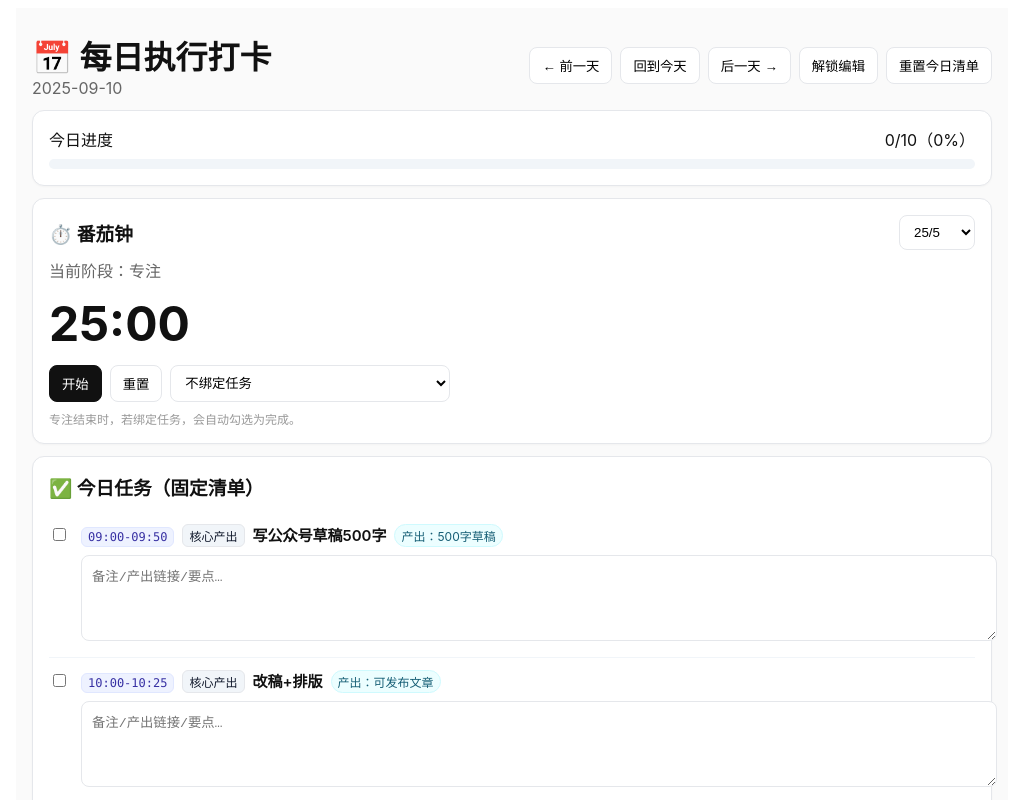
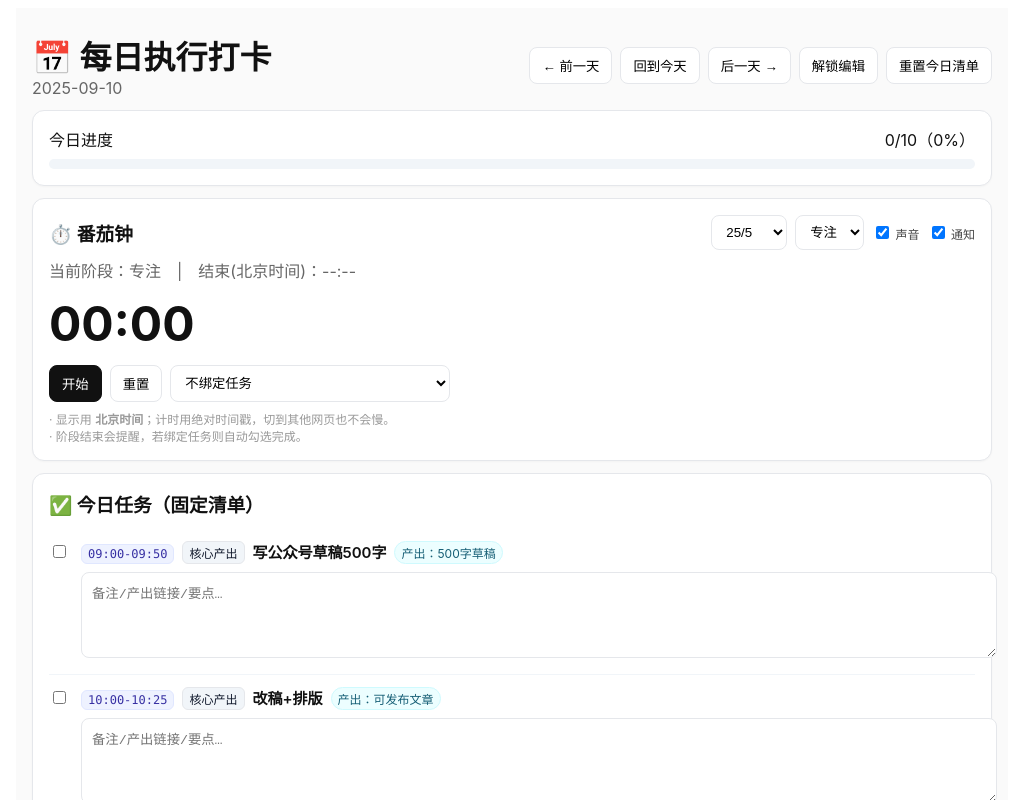
Before and after one commit to whanjj/daily-checkin, a React (Vite) app: page / in a window 1280 px wide. Shown: the top 800 px of the page, without its empty margins (128-1156 px from the left). Built offline with nearby package versions, Linux system fonts and the light colour scheme.

Commit message:
Update DailyCheckin.jsx

```diff
--- a/src/DailyCheckin.jsx
+++ b/src/DailyCheckin.jsx
@@ -62,17 +62,12 @@ const isOverdueNow = (today, t) => {
   const nowMin = now.getHours()*60 + now.getMinutes();
   return nowMin > timeToNum(end) && !t.done;
 };
-
 // 下载工具
 function download(filename, text, mime="text/plain;charset=utf-8") {
   const blob = new Blob([text], { type: mime });
   const url = URL.createObjectURL(blob);
   const a = document.createElement("a");
-  a.href = url;
-  a.download = filename;
-  document.body.appendChild(a);
-  a.click();
-  a.remove();
+  a.href = url; a.download = filename; document.body.appendChild(a); a.click(); a.remove();
   URL.revokeObjectURL(url);
 }
 
@@ -90,73 +85,192 @@ const DEFAULT_TASKS = [
   { fixedWindow: "15:30-15:45", section: "微博维护", title: "发1条+互动5条评论",             output: "微博动态" },
 ];
 
-/* ------------------ 番茄钟（可与任意任务绑定） ------------------ */
+/* ------------------ 番茄钟（北京时间/后台继续/提醒） ------------------ */
 function Pomodoro({ tasks, onAutoComplete }) {
-  const MODES = { "25/5": { focus:1500, rest:300 }, "50/10": { focus:3000, rest:600 } };
+  // 模式时长（秒）
+  const DUR = { "25/5": { focus: 25 * 60, rest: 5 * 60 }, "50/10": { focus: 50 * 60, rest: 10 * 60 } };
+  // 本地存储键（按天分）
+  const POMO_KEY = `pomo-state-${(new Date()).toISOString().slice(0,10)}`;
+
+  // 状态
   const [mode, setMode] = useState("25/5");
-  const [phase, setPhase] = useState("focus");
-  const [secondsLeft, setSecondsLeft] = useState(MODES[mode].focus);
+  const [phase, setPhase] = useState("focus");          // focus / rest
   const [running, setRunning] = useState(false);
+  const [endAt, setEndAt] = useState(null);             // 目标时间戳（ms）
   const [bindTaskId, setBindTaskId] = useState(tasks[0]?.id ?? "");
+  const [soundOn, setSoundOn] = useState(true);
+  const [notifyOn, setNotifyOn] = useState(true);
+  const [remain, setRemain] = useState(0);
 
+  // 读取历史（保证切页/刷新后继续）
   useEffect(() => {
-    setSecondsLeft(phase === "focus" ? MODES[mode].focus : MODES[mode].rest);
-  }, [mode, phase]);
+    try {
+      const raw = localStorage.getItem(POMO_KEY);
+      if (raw) {
+        const s = JSON.parse(raw);
+        if (s.mode) setMode(s.mode);
+        if (s.phase) setPhase(s.phase);
+        if (typeof s.running === "boolean") setRunning(s.running);
+        if (typeof s.endAt === "number") setEndAt(s.endAt);
+        if (s.bindTaskId) setBindTaskId(s.bindTaskId);
+        if (typeof s.soundOn === "boolean") setSoundOn(s.soundOn);
+        if (typeof s.notifyOn === "boolean") setNotifyOn(s.notifyOn);
+      }
+    } catch {}
+  }, []);
 
+  // 保存
+  const persist = (next = {}) => {
+    try {
+      const payload = { mode, phase, running, endAt, bindTaskId, soundOn, notifyOn, ...next };
+      localStorage.setItem(POMO_KEY, JSON.stringify(payload));
+    } catch {}
+  };
+
+  // 计算剩余秒（endAt - Date.now() → 后台也准确）
+  const computeRemain = () => {
+    if (!endAt) return 0;
+    const diff = Math.ceil((endAt - Date.now()) / 1000);
+    return Math.max(0, diff);
+  };
+
+  // 定时器：250ms 刷一次 UI；核心用绝对时间戳
   useEffect(() => {
-    if (!running) return;
-    const timer = setInterval(() => {
-      setSecondsLeft((s) => {
-        if (s <= 1) {
-          clearInterval(timer);
+    const iv = setInterval(() => setRemain(computeRemain()), 250);
+    return () => clearInterval(iv);
+    // eslint-disable-next-line react-hooks/exhaustive-deps
+  }, [endAt]);
+
+  // 到点提醒
+  const beep = () => {
+    if (!soundOn) return;
+    try {
+      const ctx = new (window.AudioContext || window.webkitAudioContext)();
+      const o = ctx.createOscillator();
+      const g = ctx.createGain();
+      o.connect(g); g.connect(ctx.destination);
+      o.type = "sine"; o.frequency.value = 880;
+      g.gain.setValueAtTime(0.001, ctx.currentTime);
+      g.gain.exponentialRampToValueAtTime(0.2, ctx.currentTime + 0.02);
+      o.start();
+      setTimeout(() => { g.gain.exponentialRampToValueAtTime(0.001, ctx.currentTime + 0.1); o.stop(ctx.currentTime + 0.12); }, 120);
+    } catch {}
+  };
+  const notify = (title, body) => {
+    if (!notifyOn) return;
+    try {
+      if ("Notification" in window) {
+        if (Notification.permission === "granted") {
+          new Notification(title, { body });
+        } else if (Notification.permission !== "denied") {
+          Notification.requestPermission().then((p) => {
+            if (p === "granted") new Notification(title, { body });
+          });
+        }
+      }
+    } catch {}
+    if (navigator.vibrate) navigator.vibrate(200);
+  };
+
+  // 阶段结束
+  const finishPhase = () => {
     if (phase === "focus" && bindTaskId) onAutoComplete?.(bindTaskId);
-          const next = phase === "focus" ? "rest" : "focus";
-          setPhase(next);
+    beep();
+    notify(phase === "focus" ? "专注结束" : "休息结束", phase === "focus" ? "该休息了～" : "准备开始下一轮！");
+    const nextPhase = phase === "focus" ? "rest" : "focus";
+    setPhase(nextPhase);
     setRunning(false);
-          return 0;
+    setEndAt(null);
+    persist({ phase: nextPhase, running: false, endAt: null });
+  };
+
+  // 监听剩余时间为 0 → 结束当前阶段
+  useEffect(() => {
+    if (running && remain === 0 && endAt) {
+      finishPhase();
     }
-        return s - 1;
+    // eslint-disable-next-line react-hooks/exhaustive-deps
+  }, [remain, running, endAt]);
+
+  // 北京时间展示（仅显示）
+  const fmtBeijing = (ts) => {
+    if (!ts) return "--:--";
+    return new Date(ts).toLocaleString("zh-CN", {
+      hour12: false,
+      timeZone: "Asia/Shanghai",
+      hour: "2-digit",
+      minute: "2-digit",
+      second: "2-digit",
     });
-    }, 1000);
-    return () => clearInterval(timer);
-  }, [running, phase, mode, bindTaskId, onAutoComplete]);
+  };
 
-  const mm = String(Math.floor(secondsLeft/60)).padStart(2,"0");
-  const ss = String(secondsLeft%60).padStart(2,"0");
+  // 控制
+  const start = () => {
+    if (running) return;
+    const dur = DUR[mode][phase];
+    const nextEnd = Date.now() + dur * 1000;
+    setEndAt(nextEnd);
+    setRunning(true);
+    persist({ endAt: nextEnd, running: true });
+    try { if (notifyOn && "Notification" in window && Notification.permission === "default") Notification.requestPermission(); } catch {}
+  };
+  const pause = () => { setRunning(false); persist({ running: false }); };
+  const reset = () => { setRunning(false); setEndAt(null); setPhase("focus"); persist({ running: false, endAt: null, phase: "focus" }); };
+  const changeMode = (v) => { if (running) pause(); setMode(v); persist({ mode: v }); };
+
+  // 格式化 mm:ss
+  const mm = String(Math.floor(remain / 60)).padStart(2, "0");
+  const ss = String(remain % 60).padStart(2, "0");
+
+  // 页面标题显示剩余时间（切到其它页也能看见）
+  useEffect(() => {
+    const old = document.title;
+    if (running && endAt) document.title = `(${mm}:${ss}) 番茄钟`;
+    else document.title = old.includes("番茄钟") ? "番茄钟" : old;
+    return () => { document.title = old; };
+  }, [running, endAt, mm, ss]);
 
   return (
     <div style={card}>
-      <div style={{display:"flex",justifyContent:"space-between",alignItems:"center"}}>
+      <div style={{display:"flex",justifyContent:"space-between",alignItems:"center",gap:8,flexWrap:"wrap"}}>
         <h3 style={{margin:0}}>⏱️ 番茄钟</h3>
-        <select value={mode} onChange={(e)=>setMode(e.target.value)} style={select}>
+        <div style={{display:"flex",gap:8,alignItems:"center",flexWrap:"wrap"}}>
+          <select value={mode} onChange={(e)=>changeMode(e.target.value)} style={select} disabled={running}>
             <option value="25/5">25/5</option>
             <option value="50/10">50/10</option>
           </select>
+          <select value={phase} onChange={(e)=>{ if(running) pause(); setPhase(e.target.value); persist({phase:e.target.value}); }} style={select}>
+            <option value="focus">专注</option>
+            <option value="rest">休息</option>
+          </select>
+          <label style={{fontSize:12,color:"#444"}}><input type="checkbox" checked={soundOn} onChange={(e)=>{setSoundOn(e.target.checked); persist({soundOn:e.target.checked});}}/> 声音</label>
+          <label style={{fontSize:12,color:"#444"}}><input type="checkbox" checked={notifyOn} onChange={(e)=>{setNotifyOn(e.target.checked); persist({notifyOn:e.target.checked});}}/> 通知</label>
         </div>
-      <div style={{marginTop:8,color:"#666"}}>当前阶段：{phase==="focus"?"专注":"休息"}</div>
+      </div>
+
+      <div style={{marginTop:8,color:"#666"}}>
+        当前阶段：{phase==="focus"?"专注":"休息"}　|　结束(北京时间)：{fmtBeijing(endAt)}
+      </div>
+
       <div style={{fontSize:48,fontWeight:700,margin:"12px 0"}}>{mm}:{ss}</div>
+
       <div style={{display:"flex",gap:8,flexWrap:"wrap"}}>
         {!running ? (
-          <button style={btnPrimary} onClick={()=>setRunning(true)}>开始</button>
+          <button style={btnPrimary} onClick={start}>开始</button>
         ) : (
-          <button style={btn} onClick={()=>setRunning(false)}>暂停</button>
+          <button style={btn} onClick={pause}>暂停</button>
         )}
-        <button
-          style={btn}
-          onClick={()=>{
-            setRunning(false);
-            setPhase("focus");
-            setSecondsLeft(MODES[mode].focus);
-          }}
-        >
-          重置
-        </button>
-        <select value={bindTaskId} onChange={(e)=>setBindTaskId(e.target.value)} style={{...select,minWidth:220}}>
+        <button style={btn} onClick={reset}>重置</button>
+        <select value={bindTaskId} onChange={(e)=>{ setBindTaskId(e.target.value); persist({bindTaskId:e.target.value}); }} style={{...select,minWidth:220}}>
           <option value="">不绑定任务</option>
           {tasks.map(t => <option key={t.id} value={t.id}>绑定：{(t.title||"").slice(0,24)}</option>)}
         </select>
       </div>
-      <div style={{fontSize:12,color:"#999",marginTop:8}}>专注结束时，若绑定任务，会自动勾选为完成。</div>
+
+      <div style={{fontSize:12,color:"#999",marginTop:8}}>
+        · 显示用 <b>北京时间</b>；计时用绝对时间戳，切到其他网页也不会慢。<br/>
+        · 阶段结束会提醒，若绑定任务则自动勾选完成。
+      </div>
     </div>
   );
 }
@@ -284,32 +398,23 @@ function StatsPanel({ today }) {
 /* ------------------ 计划面板（日/周/月/年） + 注入今日清单 ------------------ */
 function PlannerPanel({ today, onInject }) {
   const [tab, setTab] = useState("day"); // day/week/month/year
-
   const keys = {
     day:   `plan-day-${dateKey(today)}`,
     week:  `plan-week-${getISOWeek(today)}`,
     month: `plan-month-${monthKey(today)}`,
     year:  `plan-year-${yearKey(today)}`,
   };
-
   const [data, setData] = useState({ top3:"", must:"", notes:"" });
 
-  // 读取
   useEffect(()=> {
     const raw = localStorage.getItem(keys[tab]);
-    if (raw) {
-      try { setData(JSON.parse(raw)); return; } catch {}
-    }
+    if (raw) { try { setData(JSON.parse(raw)); return; } catch {} }
     setData({ top3:"", must:"", notes:"" });
   }, [tab, today]);
 
-  // 保存
-  useEffect(()=> {
-    localStorage.setItem(keys[tab], JSON.stringify(data));
-  }, [tab, data]);
+  useEffect(()=> { localStorage.setItem(keys[tab], JSON.stringify(data)); }, [tab, data]);
 
   const parseLines = (txt="") => txt.split(/\r?\n/).map(s=>s.trim()).filter(Boolean);
-
   const injectToToday = () => {
     const items = [...parseLines(data.top3), ...parseLines(data.must)];
     if (items.length === 0) return alert("没有可注入的内容（请先填写 Top3 或 Must-do）");
@@ -329,9 +434,7 @@ function PlannerPanel({ today, onInject }) {
         </div>
       </div>
 
-      <div style={{marginTop:12, color:"#666"}}>
-        键名：{keys[tab]}
-      </div>
+      <div style={{marginTop:12, color:"#666"}}>键名：{keys[tab]}</div>
 
       <div style={{display:"grid", gap:12, marginTop:12}}>
         <div>
@@ -343,7 +446,6 @@ function PlannerPanel({ today, onInject }) {
             onChange={(e)=>setData(prev=>({...prev, top3:e.target.value}))}
           />
         </div>
-
         <div>
           <h4 style={{margin:"6px 0"}}>✅ Must-do</h4>
           <textarea
@@ -353,7 +455,6 @@ function PlannerPanel({ today, onInject }) {
             onChange={(e)=>setData(prev=>({...prev, must:e.target.value}))}
           />
         </div>
-
         <div>
           <h4 style={{margin:"6px 0"}}>📝 Notes / Not-to-do</h4>
           <textarea
@@ -368,7 +469,7 @@ function PlannerPanel({ today, onInject }) {
   );
 }
 
-/* ------------------ 主组件：固定清单 + 锁定编辑 + 清单风格 ------------------ */
+/* ------------------ 主组件：清单 + 番茄钟 + 统计 + 计划 ------------------ */
 export default function DailyCheckin() {
   return (
     <ErrorBoundary>
@@ -384,7 +485,7 @@ function InnerApp(){
   const [notes, setNotes] = useState("");
   const [locked, setLocked] = useState(true); // ✅ 默认锁定
 
-  // 规范化，避免字段缺失
+  // 规范化
   const normalizeTask = (t) => ({
     id: t.id ?? uid(),
     title: String(t.title ?? "未命名任务"),
@@ -397,14 +498,14 @@ function InnerApp(){
     altDays: !!t.altDays,
   });
 
-  // “隔日任务”规则：偶数日显示（改成奇数：day % 2 === 1）
+  // 隔日任务：偶数日显示（改奇数：day % 2 === 1）
   const shouldShowToday = (task, d) => {
     if (!task.altDays) return true;
     const day = d.getDate();
     return day % 2 === 0;
   };
 
-  // 读取（包含自动迁移：若多数任务没有 fixedWindow，则使用模板覆盖）
+  // 读取（自动迁移：若多数任务没有 fixedWindow，用模板覆盖）
   useEffect(() => {
     const raw = localStorage.getItem(storageKey);
     try {
@@ -426,9 +527,7 @@ function InnerApp(){
 
   // 保存
   useEffect(() => {
-    try {
-      localStorage.setItem(storageKey, JSON.stringify({ tasks, notes }));
-    } catch (e) { console.warn("Save local data failed:", e); }
+    try { localStorage.setItem(storageKey, JSON.stringify({ tasks, notes })); } catch (e) { console.warn("Save failed:", e); }
   }, [tasks, notes, storageKey]);
 
   const visibleTasks = [...tasks].filter(t => shouldShowToday(t, today)).sort(compareByFixedWindow);
@@ -441,10 +540,9 @@ function InnerApp(){
   const addTask      = () => setTasks(arr => [...arr, normalizeTask({ title:"自定义任务", section:"核心产出", fixedWindow:"", output:"", done:false, remark:"" })]);
   const removeTask   = (id) => setTasks(arr => arr.filter(t => t.id!==id));
   const updateTask   = (id, patch) => setTasks(arr => arr.map(t => t.id===id ? normalizeTask({ ...t, ...patch }) : t));
+  const shiftDay     = (delta) => { const d = new Date(today); d.setDate(d.getDate()+delta); setToday(d); };
 
-  const shiftDay = (delta) => { const d = new Date(today); d.setDate(d.getDate()+delta); setToday(d); };
-
-  // 计划注入：根据文本行追加任务（去重：同标题的不再重复）
+  // 计划注入：根据文本行追加任务（去重：同标题不重复）
   const injectPlanItems = (lines=[]) => {
     const titles = new Set(tasks.map(t => t.title.trim()));
     const newOnes = lines
@@ -498,7 +596,7 @@ function InnerApp(){
       {/* 番茄钟 */}
       <Pomodoro tasks={visibleTasks} onAutoComplete={autoComplete} />
 
-      {/* 任务清单（清单风格展示 / 解锁后可编辑） */}
+      {/* 任务清单（锁定=清单；解锁=编辑） */}
       <div style={card}>
         <div style={{ display:"flex", justifyContent:"space-between", alignItems:"center", gap:8, flexWrap:"wrap" }}>
           <h3 style={{ margin: 0 }}>✅ 今日任务（固定清单）</h3>
@@ -511,30 +609,17 @@ function InnerApp(){
             return (
               <div key={t.id} style={{...taskRow, ...(t.done? rowDone : null)}}>
                 <div style={{ display: "flex", alignItems: "flex-start", gap: 12 }}>
-                  {/* 左侧勾选 */}
-                  <input
-                    type="checkbox"
-                    checked={!!t.done}
-                    onChange={() => toggleTask(t.id)}
-                    style={{ marginTop: 4 }}
-                    title="完成勾选"
-                  />
-
-                  {/* 右侧主体 */}
+                  <input type="checkbox" checked={!!t.done} onChange={() => toggleTask(t.id)} style={{ marginTop: 4 }} title="完成勾选" />
                   <div style={{ flex: 1 }}>
                     {locked ? (
                       <>
-                        {/* ✅ 清单样式（只读展示） */}
                         <div style={{ display: "flex", flexWrap: "wrap", alignItems: "baseline", gap: 8 }}>
                           {t.fixedWindow && <span style={badgeTime}>{t.fixedWindow}</span>}
                           <span style={badge}>{t.section || "未分类"}</span>
-                          <span style={{...titleText, ...(t.done? titleDone : null)}}>
-                            {t.title || "未命名任务"}
-                          </span>
+                          <span style={{...titleText, ...(t.done? titleDone : null)}}>{t.title || "未命名任务"}</span>
                           {t.output && <span style={chip}>产出：{t.output}</span>}
                           {overdue && <span style={overdueTag}>已过时</span>}
                         </div>
-                        {/* 备注始终可写 */}
                         <textarea
                           placeholder="备注/产出链接/要点…"
                           style={textarea}
@@ -545,7 +630,6 @@ function InnerApp(){
                       </>
                     ) : (
                       <>
-                        {/* ✏️ 解锁时可编辑 */}
                         <label style={{ display: "flex", alignItems: "center", gap: 8, flex: 1 }}>
                           <input
                             style={textInput}
@@ -616,7 +700,7 @@ function InnerApp(){
       {/* 计划面板（含注入今日清单） */}
       <PlannerPanel today={today} onInject={injectPlanItems} />
 
-      {/* 复盘/杂记（仍保留日常记录） */}
+      {/* 复盘/杂记 */}
       <div style={card}>
         <h3 style={{ marginTop: 0 }}>📝 今日复盘/杂记</h3>
         <textarea
@@ -655,21 +739,9 @@ const chip = { fontSize:12, padding:"2px 6px", borderRadius:999, background:"#ec
 /* 完成/逾期样式 */
 const rowDone = { opacity:.55 };
 const titleDone = { textDecoration:"line-through" };
-const overdueTag = {
-  fontSize: 12,
-  padding: "2px 6px",
-  borderRadius: 6,
-  background: "#fee2e2",
-  color: "#991b1b",
-  border: "1px solid #fecaca",
-};
+const overdueTag = { fontSize:12, padding:"2px 6px", borderRadius:6, background:"#fee2e2", color:"#991b1b", border:"1px solid #fecaca" };
 /* 统计卡片样式 */
 const statCard = { border:"1px solid #e5e7eb", borderRadius:12, padding:"12px 10px", background:"#fff", textAlign:"center" };
 const statNum  = { fontSize:24, fontWeight:700 };
 const statLabel= { fontSize:12, color:"#666" };
-const tabBtn = (active)=> ({
-  ...btn,
-  background: active ? "#111" : "#fff",
-  color: active ? "#fff" : "#111",
-  borderColor: active ? "#111" : "#e5e7eb"
-});
+const tabBtn = (active)=> ({ ...btn, background: active ? "#111" : "#fff", color: active ? "#fff" : "#111", borderColor: active ? "#111" : "#e5e7eb" });
```
Lines whose indentation alone changed are shown as unchanged.
